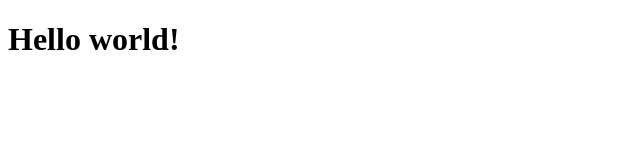
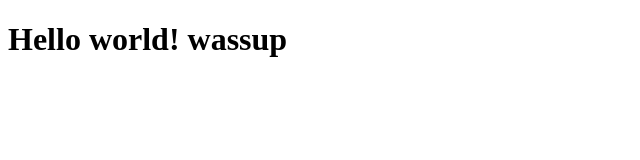
Before and after one commit to suzannahcav/suzannahcav.github.io, a plain HTML site: page index.html in a window 1280 px wide. Shown: the whole page, without its empty margins (0-640 px from the left). Drawn offline with Linux system fonts and the light colour scheme.

Commit message:
Update index.html

```diff
--- a/index.html
+++ b/index.html
@@ -8,7 +8,9 @@
 
 	<body>
 
-		<h1>Hello world!</h><!-- START CONTENT HE<h1>RE -->
+		<h1>Hello world!
+
+		wassup</h><!-- START CONTENT HE<h1>RE -->
 
 
 	</body>
```
